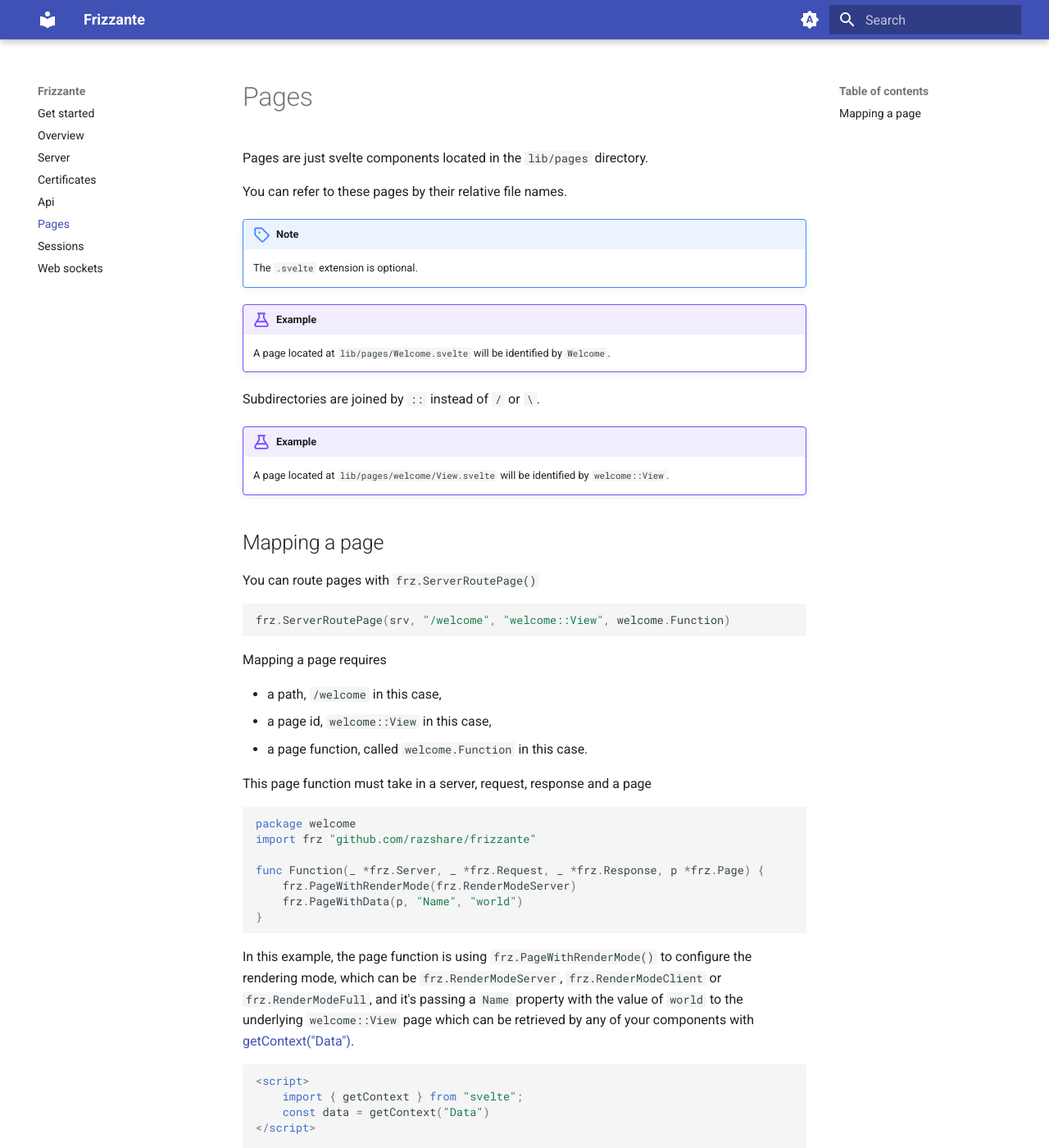
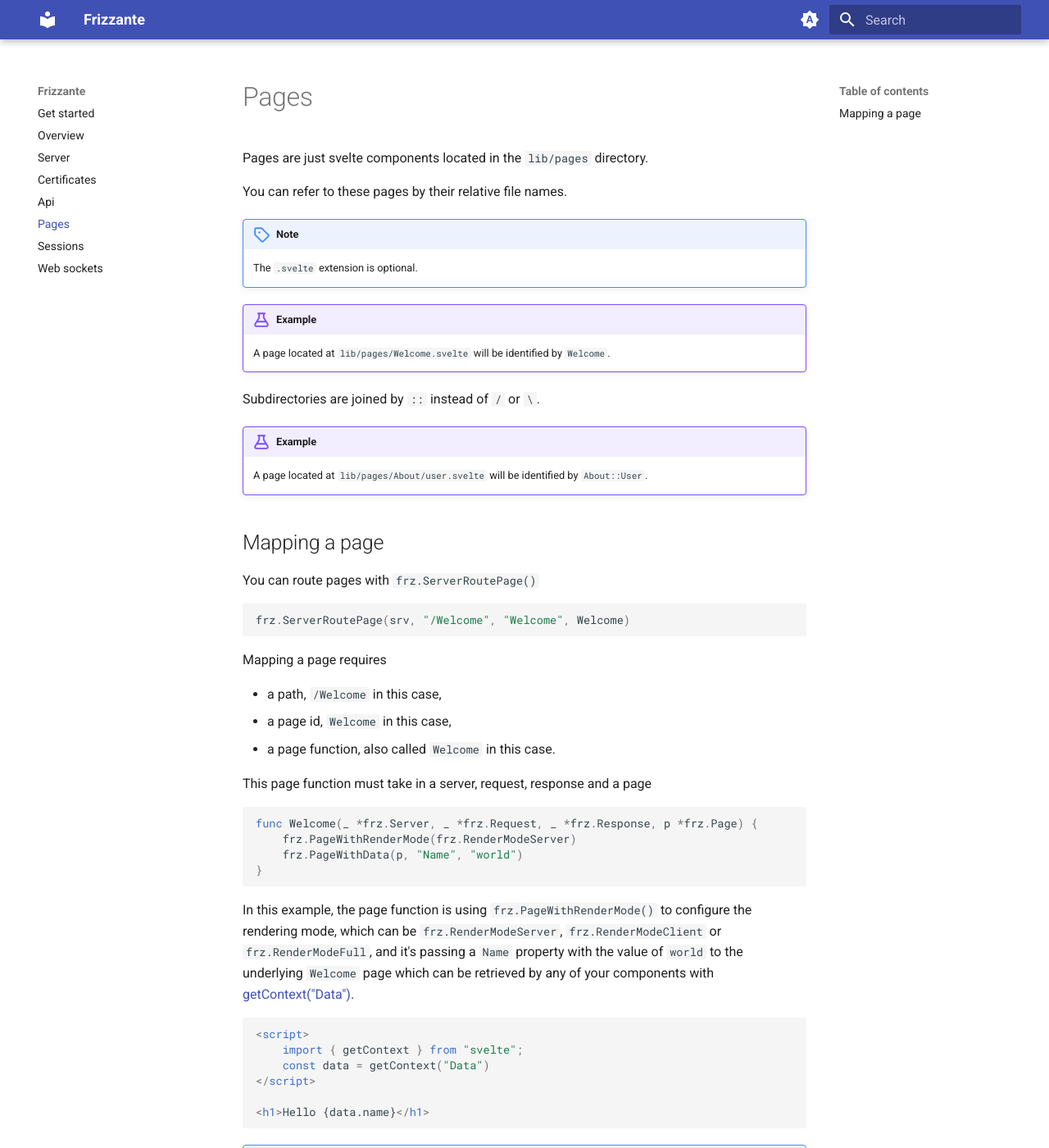
Before and after one commit to razshare/frizzante-docs, an MkDocs documentation site: the page built from docs/pages.md, in a window 1280 px wide and 1400 px high. Shown: the whole window at 82% size. Built offline with MkDocs 1.6.1 and Material for MkDocs 9.7.7, drawn with Linux system fonts in a browser that asks for light colours.

Commit message:
chore(docs): fixing some names.

````diff
--- a/docs/pages.md
+++ b/docs/pages.md
@@ -11,7 +11,7 @@
 Subdirectories are joined by `::` instead of `/` or `\`.
 
 !!! example
-	A page located at `lib/pages/welcome/View.svelte` will be identified by `welcome::View`.
+	A page located at `lib/pages/About/user.svelte` will be identified by `About::User`.
 
 
 ## Mapping a page
@@ -19,22 +19,19 @@
 You can route pages with `frz.ServerRoutePage()`
 
 ```go
-frz.ServerRoutePage(srv, "/welcome", "welcome::View", welcome.Function)
+frz.ServerRoutePage(srv, "/Welcome", "Welcome", Welcome)
 ```
 
 Mapping a page requires
 
-- a path, `/welcome` in this case,
-- a page id, `welcome::View` in this case,
-- a page function, called `welcome.Function` in this case.
+- a path, `/Welcome` in this case,
+- a page id, `Welcome` in this case,
+- a page function, also called `Welcome` in this case.
 
 This page function must take in a server, request, response and a page
 
 ```go
-package welcome
-import frz "github.com/razshare/frizzante"
-
-func Function(_ *frz.Server, _ *frz.Request, _ *frz.Response, p *frz.Page) {
+func Welcome(_ *frz.Server, _ *frz.Request, _ *frz.Response, p *frz.Page) {
 	frz.PageWithRenderMode(frz.RenderModeServer)
 	frz.PageWithData(p, "Name", "world")
 }
@@ -44,7 +41,7 @@
 to configure the rendering mode,
 which can be `frz.RenderModeServer`, `frz.RenderModeClient` or `frz.RenderModeFull`,
 and it's passing a `Name` property with the value of `world` to the
-underlying `welcome::View` page which can be retrieved
+underlying `Welcome` page which can be retrieved
 by any of your components with [getContext("Data")](https://svelte.dev/docs/svelte/svelte#getContext).
 
 
````
